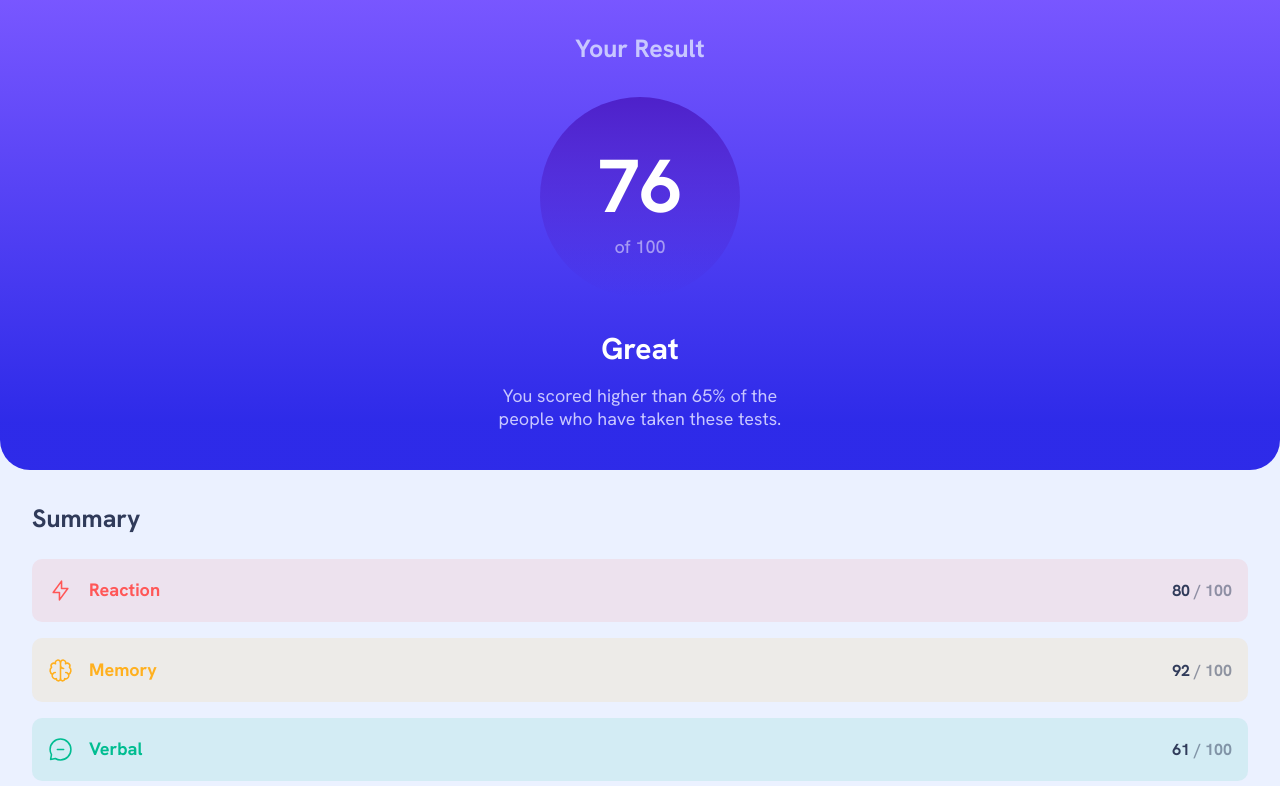
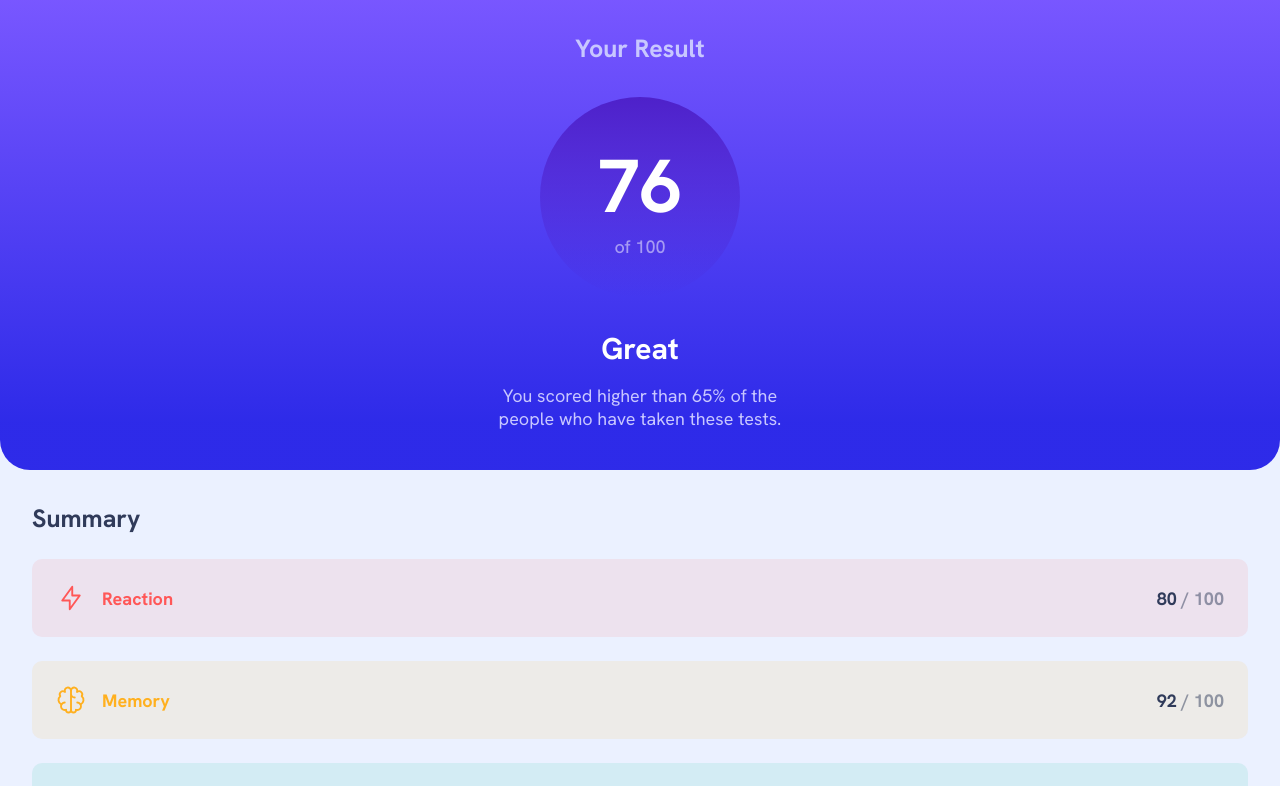
Before and after one commit to f29pereira/results-summary-component, a Next.js app: page / in a window 1280 px wide. Shown: the top 786 px of the page. Built offline with nearby package versions, Linux system fonts and the light colour scheme.

Commit message:
feat: Update Skill component styling
- Update the flex parent container to align horizontally the icon and skill name
- Add styles for tablet screens (768px)

```diff
--- a/src/app/components/Skill/Skill.module.css
+++ b/src/app/components/Skill/Skill.module.css
@@ -17,6 +17,7 @@ Renders a skill banner with:
 
 .iconNameCont {
   display: flex;
+  align-items: center;
   gap: 1rem;
 }
 
@@ -69,3 +70,25 @@ Renders a skill banner with:
 .scoreText {
   color: var(--pale-dark-gray-blue);
 }
+
+/*Tablet Styles*/
+@media (min-width: 48rem /*768px*/) {
+  /*increase the bottom margin and padding for the main container*/
+  .mainCont {
+    margin-bottom: 1.5rem;
+    padding: 1.5rem;
+  }
+
+  /*increase the icon size*/
+  .icon {
+    width: 1.875rem; /*30px*/
+    height: 1.875rem; /*30px*/
+  }
+
+  .score,
+  .scoreText {
+    font-size: var(--font-size-18);
+  }
+}
+
+/*TO DO: Add desktop styles*/
```
